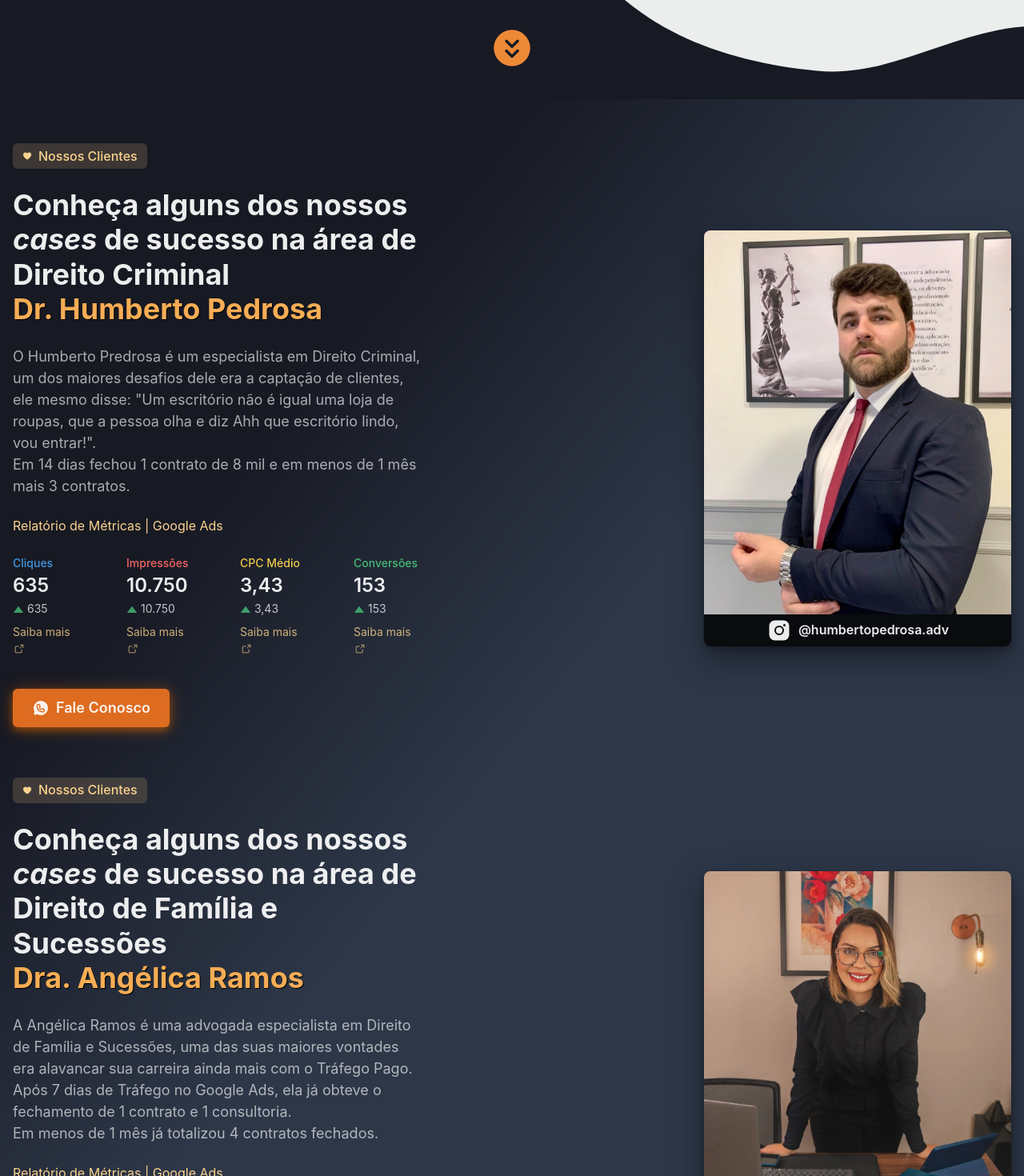
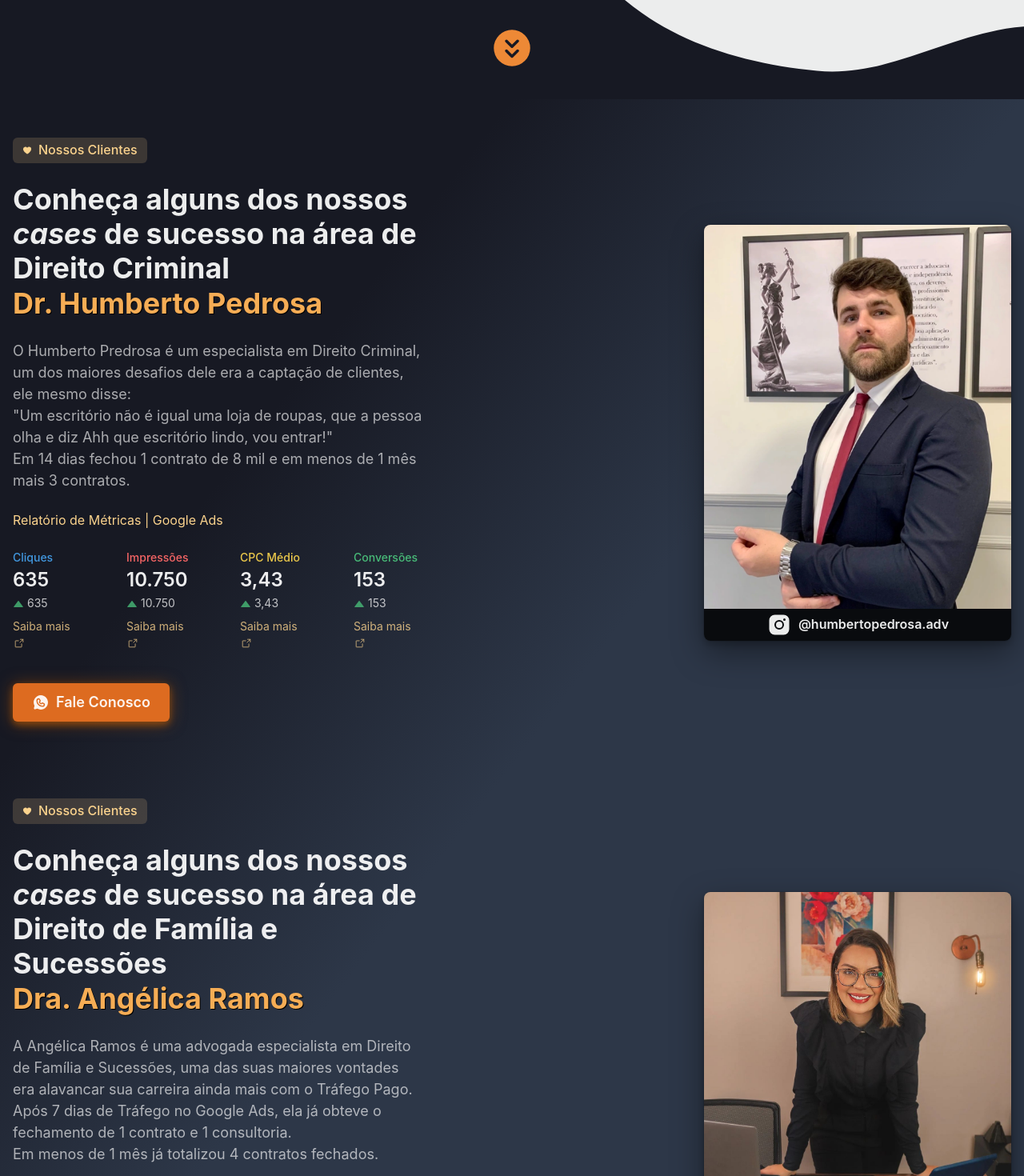
Before and after one commit to maxinelobato/signaturemidia, a Next.js app: page / in a window 1280 px wide. Shown: the part 740-2210 px from the top of the page at 80% size. Built offline with nearby package versions, Linux system fonts and the light colour scheme.

Commit message:
changes_all

```diff
--- a/src/components/Angelica.tsx
+++ b/src/components/Angelica.tsx
@@ -27,7 +27,7 @@ import { ButtonWTP } from './ButtonWTP';
 export function Angelica() {
   const Slide = require('react-reveal/Slide');
   return (
-    <Stack direction={{ base: 'column', md: 'row' }} minH={'50vh'} pt={12}>
+    <Stack direction={{ base: 'column', md: 'row' }} minH={'50vh'} pt={12} pb={10}>
       <Flex align="center" justify="center">
         <Stack spacing={6} w={'full'} maxW={'lg'}>
           <HStack spacing={4}>
--- a/src/components/Humberto.tsx
+++ b/src/components/Humberto.tsx
@@ -19,7 +19,6 @@ import {
   StatHelpText,
   StatArrow,
   Icon,
-  useColorModeValue,
   SimpleGrid,
 } from '@chakra-ui/react';
 import { ArrowSquareOut, Heart, InstagramLogo } from 'phosphor-react';
@@ -28,7 +27,7 @@ import { ButtonWTP } from './ButtonWTP';
 export function Humberto() {
   const Slide = require('react-reveal/Slide');
   return (
-    <Stack direction={{ base: 'column', md: 'row' }} minH={'100vh'} pt={12}>
+    <Stack direction={{ base: 'column', md: 'row' }} minH={'100vh'} pt={12} pb={10}>
       <Flex align="center" justify="center">
         <Stack spacing={6} w={'full'} maxW={'lg'}>
           <HStack spacing={4}>
@@ -57,9 +56,11 @@ export function Humberto() {
             textAlign={{ base: 'center', md: 'center', lg: 'left' }}
           >
             O Humberto Predrosa é um especialista em Direito Criminal, um dos maiores
-            desafios dele era a captação de clientes, ele mesmo disse: "Um escritório
-            não é igual uma loja de roupas, que a pessoa olha e diz Ahh que escritório
-            lindo, vou entrar!". <br />
+            desafios dele era a captação de clientes, ele mesmo disse:{' '}
+            <div>
+              &#34;Um escritório não é igual uma loja de roupas, que a pessoa olha e diz
+              Ahh que escritório lindo, vou entrar&#33;&#34;
+            </div>
             Em 14 dias fechou 1 contrato de 8 mil e em menos de 1 mês mais 3 contratos.
           </Text>
           <Stack spacing={6}>
```
Also changed, not shown: src/components/AboutClients.tsx (+1 -23 lines).
